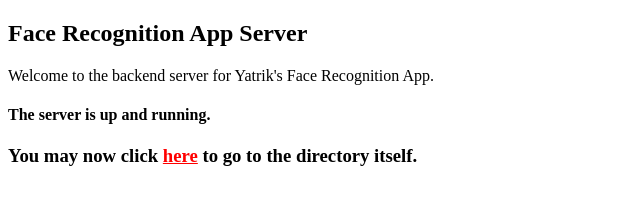
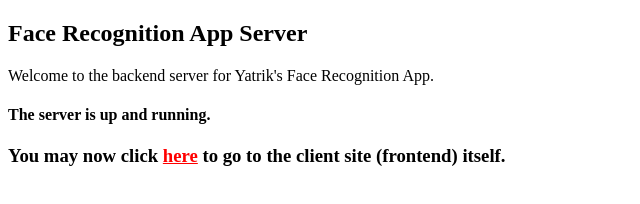
Before and after one commit to ytrkptl/new-face-rec-1-api, a website: page index.html in a window 1280 px wide. Shown: the whole page, without its empty margins (0-640 px from the left). Drawn offline with Linux system fonts and the light colour scheme.

Commit message:
changed description a bit in index.html

```diff
--- a/index.html
+++ b/index.html
@@ -8,6 +8,6 @@
     <p>Welcome to the backend server for Yatrik's Face Recognition App.</p>
     <h4>The server is up and running.</h4>
     <h3>You may now click <a style="color:red" href="https://new-face-rec-1.herokuapp.com/">here</a>
-      to go to the directory itself.</h3>
+      to go to the client site (frontend) itself.</h3>
   </body>
 </html>
```
Also changed, not shown: 1 other file.
